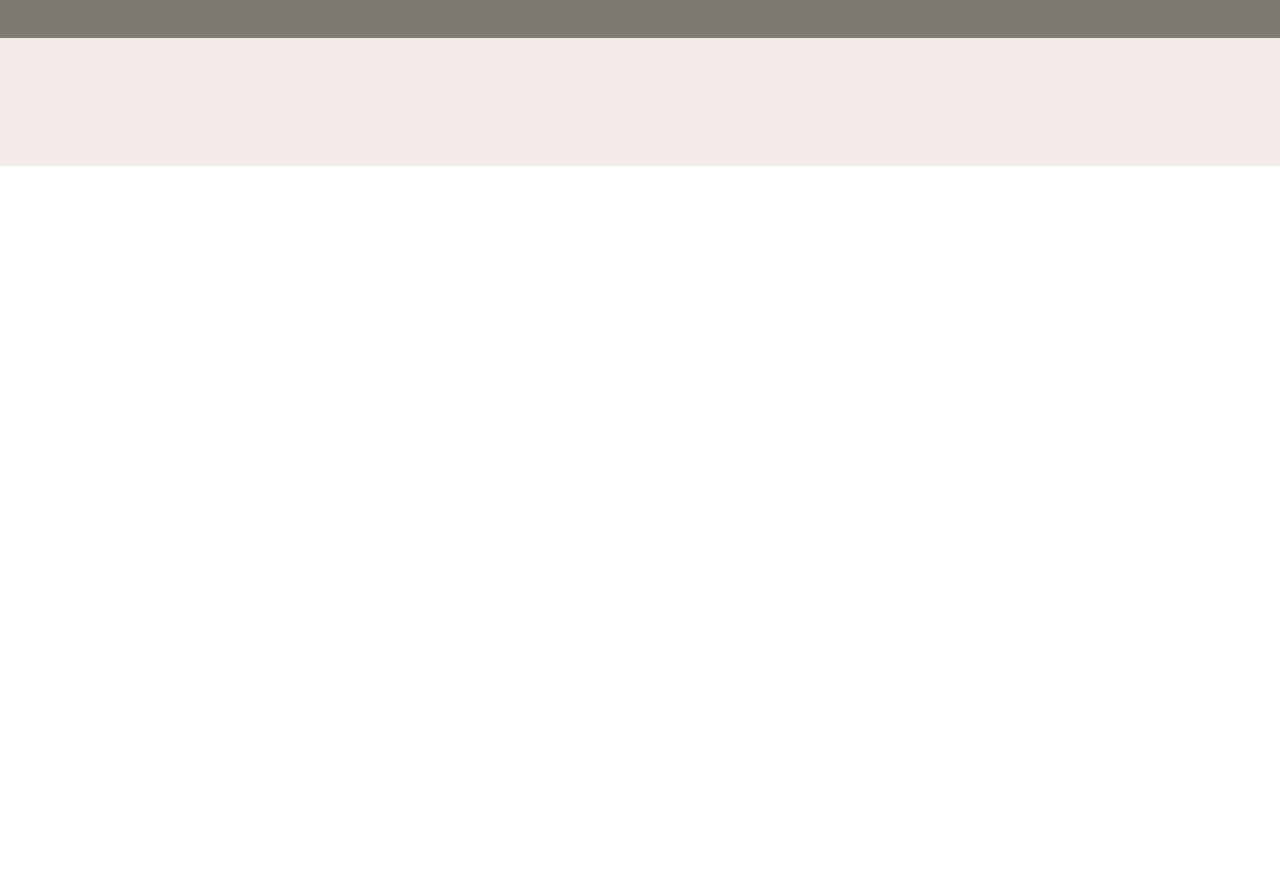
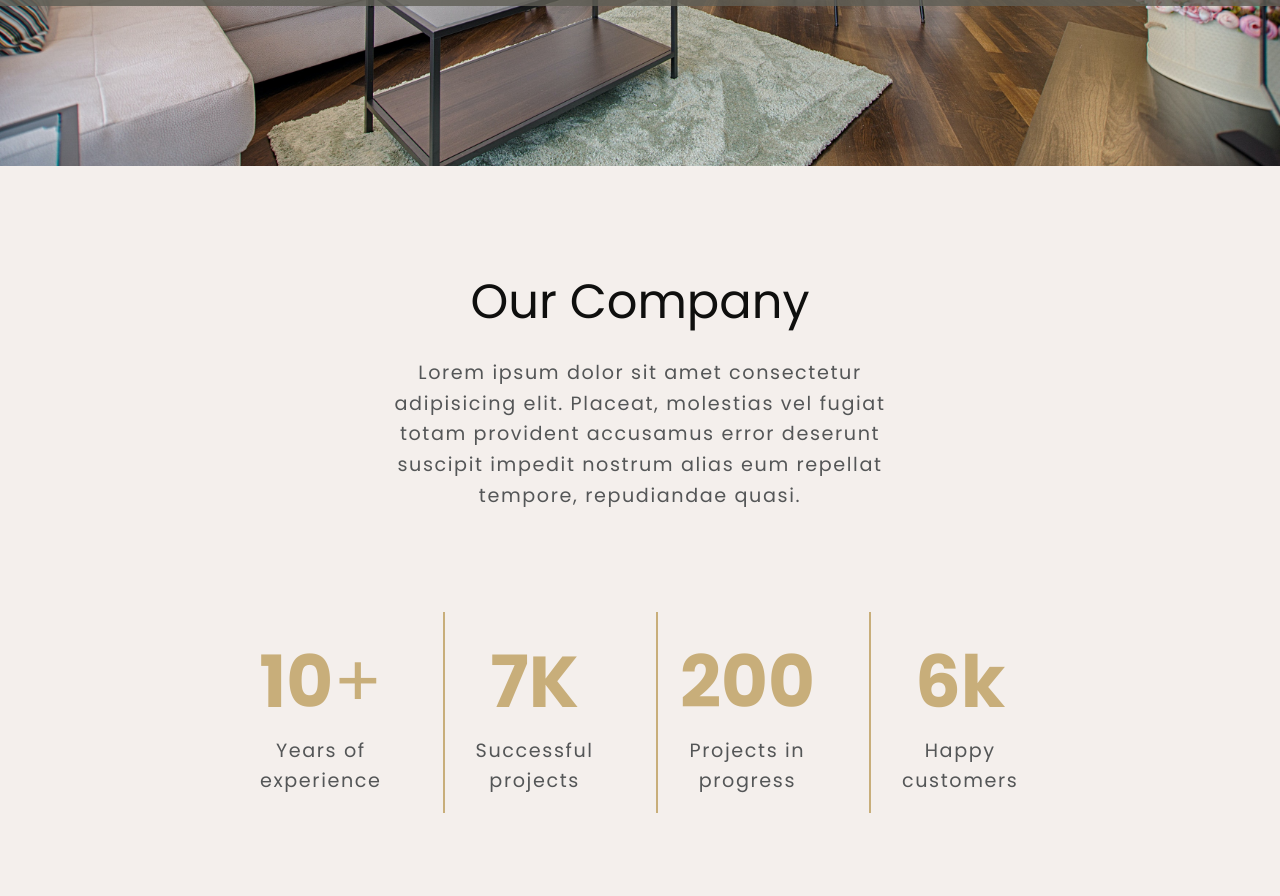
Before and after one commit to seguna15/interior-decor, a plain HTML site: page index.html in a window 1280 px wide. Shown: the part 554-1450 px from the top of the page. Before the commit the page ends 800 px from the top, so only its background shows below. Drawn offline with Linux system fonts and the light colour scheme.

Commit message:
images commit

```diff
--- a/assets/css/style.css
+++ b/assets/css/style.css
@@ -1,17 +1,12 @@
 @import url('https://fonts.googleapis.com/css2?family=Poppins:wght@400;500;700&family=Roboto:wght@100;300&display=swap');
+/* RESET CSS */
 *{
     margin: 0;
     padding: 0;
     box-sizing: border-box;
 }
 
-body{
-    font-family: 'Poppins', sans-serif;
-    font-size: 1rem;
-}
-
-/* General CSS */
-li{
+li {
     list-style-type: none;
 }
 
@@ -19,13 +14,49 @@ a {
     text-decoration: none;
     color: #ffffff;
 }
-/* End General CSS */
+
+p{
+    font-size: 1.2rem;
+    line-height: 1.6;
+    letter-spacing: .1rem;
+}
+
+/* End RESET CSS */
+
+body{
+    font-family: 'Poppins', sans-serif;
+    font-size: 1rem;
+    background-color: #f4efec;
+}
+
+/* UTILITY CLASSES */
+.container {
+    width: 80%;
+    margin-inline: auto;
+}
+
+.section-title {
+    font-size: 3rem;
+    font-weight: 400;
+    text-transform: capitalize;
+    text-align: center;
+    color: #0F0F0E;
+    margin-bottom: 20px;
+}
+
+.centered-text{
+    text-align: center;
+}
+
+/* END UTILITY CLASSES */
 
 /* Hero CSS */
 
 header{
     height: 90vh;
-    background-color: rgba(135, 64, 27, 0.1);
+    background-image: url("../images/hero-bg.jpg");
+    background-size: cover;
+    background-position: center;
 }
 
 header > nav {
@@ -70,10 +101,11 @@ nav > .button-group > .btn-list{
 }
 
 header > .hero-text{
-    margin-top: 200px;
+    margin-top: 20vh;
     text-align: center;
     background-color: rgba(96, 94, 86, 0.8);
     padding-block: 50px;
+    height: 300px;
 }
 
 header >.hero-text > h1 {
@@ -84,5 +116,42 @@ header >.hero-text > h1 {
     color: #ffffff;
 }
 
+/* End Hero CSS*/
 
-/* End Hero CSS*/
+/* ABOUT CSS */
+.about {
+    margin-block: 100px;
+    color: #545657;
+}
+
+.about .description {
+    width: 50%;
+    margin-inline: auto;
+}
+
+.about > .stats-container {
+    display: grid;
+    margin-top: 100px;
+    grid-template-columns: repeat(4, 1fr);
+    width: 80%;
+    margin-inline: auto;
+    gap: 2rem;
+}
+
+.stats-card {
+    padding: 1rem;
+}
+.stats-card > h1 {
+    color: #C8AE7A;
+    font-size: 4.5rem;
+    font-weight: 600;
+}
+
+.stat > span{
+    font-weight: 300;
+}
+.stats-card + .stats-card {
+    border-left: 2px solid #C8AE7A;
+}
+
+/* END ABOUT CSS */
--- a/index.html
+++ b/index.html
@@ -10,17 +10,17 @@
 </head>
 <body>
     <!-- Start Header -->
-    <header>
+    <header id="home">
         <nav>
             <div class="logo">
                 <img src="./assets/images/favicon-32x32.png" alt="Skriptadecor logo">
             </div>
             <ul class="link-group">
                 <li class="link-items">
-                    <a href="#">home</a>
+                    <a href="#home">home</a>
                 </li>
                 <li class="link-items">
-                    <a href="#">about</a>
+                    <a href="#about">about</a>
                 </li>
                 <li class="link-items">
                     <a href="#">portfolio</a>
@@ -59,9 +59,28 @@
     <main>
 
         <!-- Start About section-->
-        <section class="about">
-            <div class="container">
-
+        <section class="about container" id="about">
+            <div class="about-text">
+                <h2 class="section-title">our company</h2>
+                <p class="description centered-text">Lorem ipsum dolor sit amet consectetur adipisicing elit. Placeat, molestias vel fugiat totam provident accusamus error deserunt suscipit impedit nostrum alias eum repellat tempore, repudiandae quasi.</p>
+            </div>
+            <div class="stats-container centered-text">
+                <div class="stats-card">
+                    <h1 class="stat">10<span>+</span></h1>
+                    <p>Years of experience</p>
+                </div>
+                <div class="stats-card">
+                    <h1 class="stat">7K</h1>
+                    <p>Successful projects</p>
+                </div>
+                <div class="stats-card">
+                    <h1 class="stat">200</h1>
+                    <p>Projects in progress</p>
+                </div>
+                <div class="stats-card">
+                    <h1 class="stat">6k</h1>
+                    <p>Happy customers</p>
+                </div>
             </div>
         </section>
         <!--End About section-->
```
Also changed, not shown: assets/images/hero-bg.jpg (renamed from assets/images/pexels-vecislavas-popa-1643383.jpg), assets/images/portfolio1.jpg (added), assets/images/portfolio2.jpg (added), assets/images/portfolio3.jpg (added).
